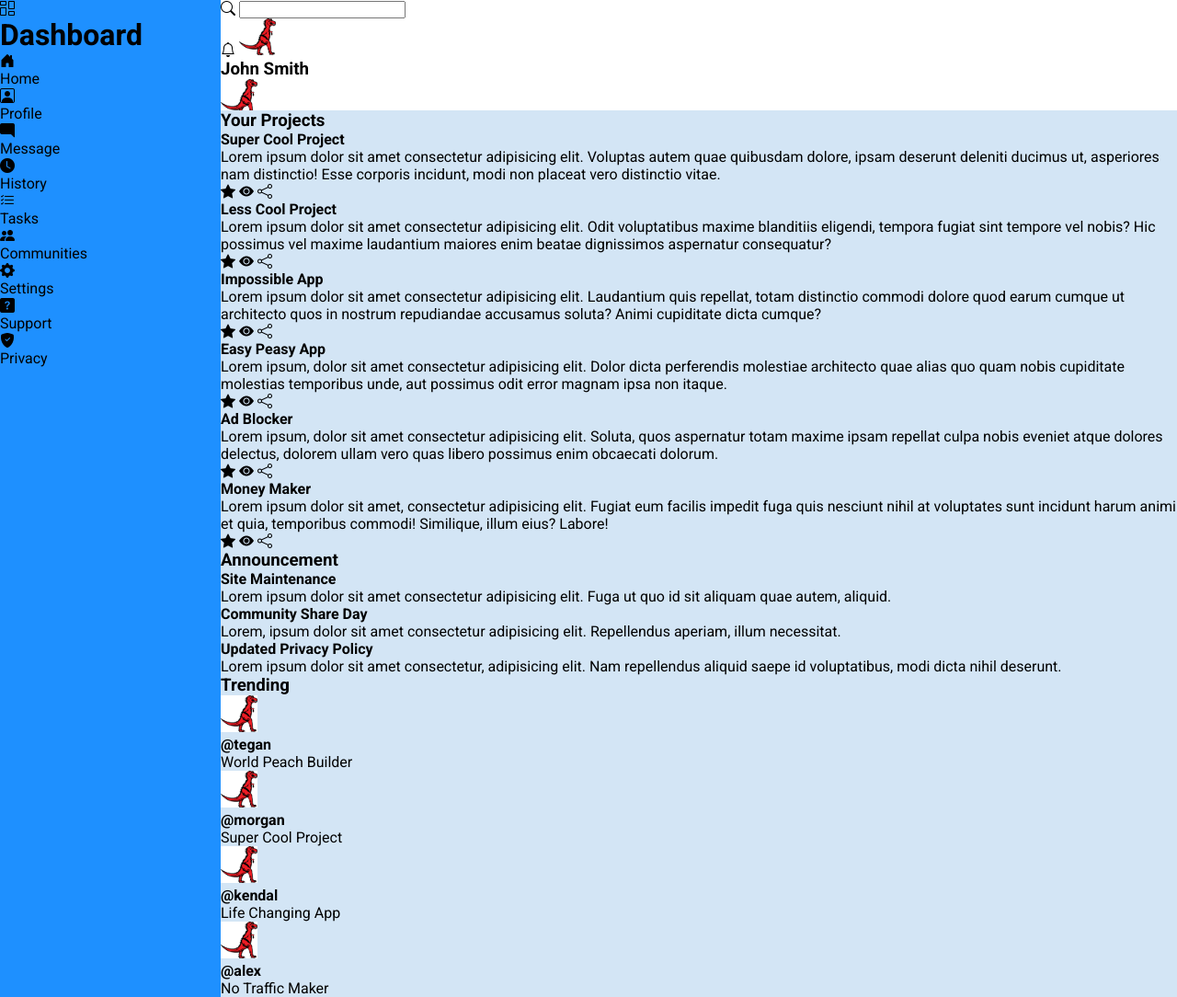
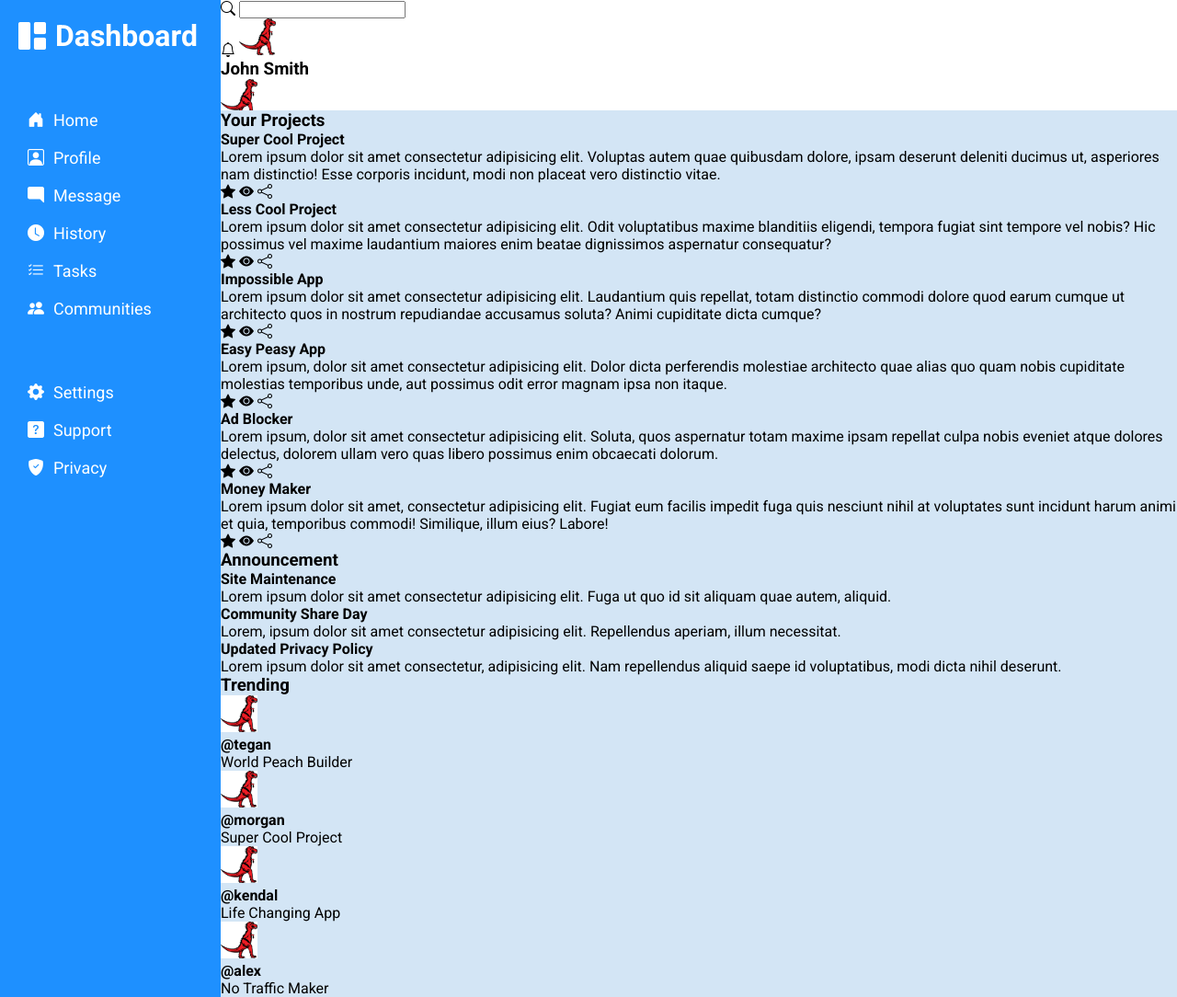
Before and after one commit to SinaBayati/admin-dashboard, a plain HTML site: page index.html in a window 1280 px wide. Shown: the whole page at 92% size. Drawn offline with nearby package versions, Linux system fonts and the light colour scheme.

Commit message:
Finish Side bar styles

```diff
--- a/css/styles.css
+++ b/css/styles.css
@@ -5,6 +5,12 @@
 
 body{
   font-family: "Roboto", sans-serif;
+}
+
+ul{
+  margin: 0;
+  padding: 0;
+  list-style: none;
 }
 
 .root-container{
@@ -19,6 +25,41 @@ body{
 .sidebar{
   grid-area: side;
   background-color: #1e90ff;
+  display: grid;
+  grid-template-columns: 1fr;
+  grid-template-rows: 40px 1fr;
+  row-gap: 50px;
+  padding: 20px;
+}
+
+.sidebar .logo{
+  display: flex;
+  gap: 10px;
+  color: #ffffff;
+  justify-content: flex-start;
+  align-items: baseline;
+}
+
+.sidebar .logo > i{
+  font-size: 30px;
+}
+
+.sidebar .menu{
+  display: grid;
+  grid-template-columns: 1fr;
+  grid-template-rows: repeat(2,min-content);
+  align-items: start;
+  gap: 50px;
+  color: #ffffff;
+  font-size: 18px;
+}
+
+.sidebar .menu li{
+  display: grid;
+  grid-template-columns: min-content 1fr;
+  gap: 10px;
+  padding: 10px;
+  cursor: pointer;
 }
 
 .header{
--- a/index.html
+++ b/index.html
@@ -26,7 +26,7 @@
 
     <div class="sidebar">
       <div class="logo">
-        <i class="bi bi-columns-gap"></i>
+        <i class="bi bi-grid-1x2-fill"></i>
         <h1>Dashboard</h1>
       </div>
       <div class="menu">
```
